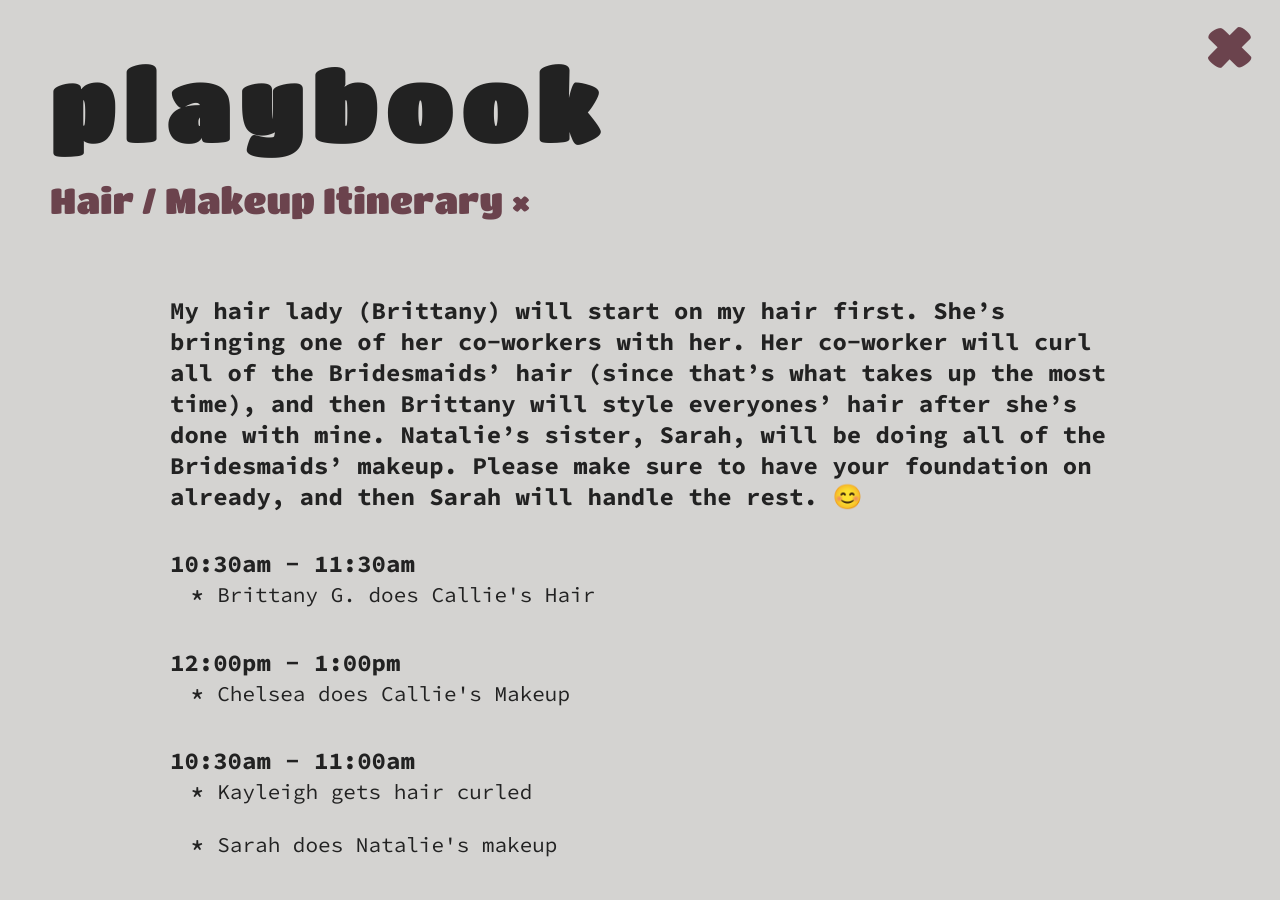
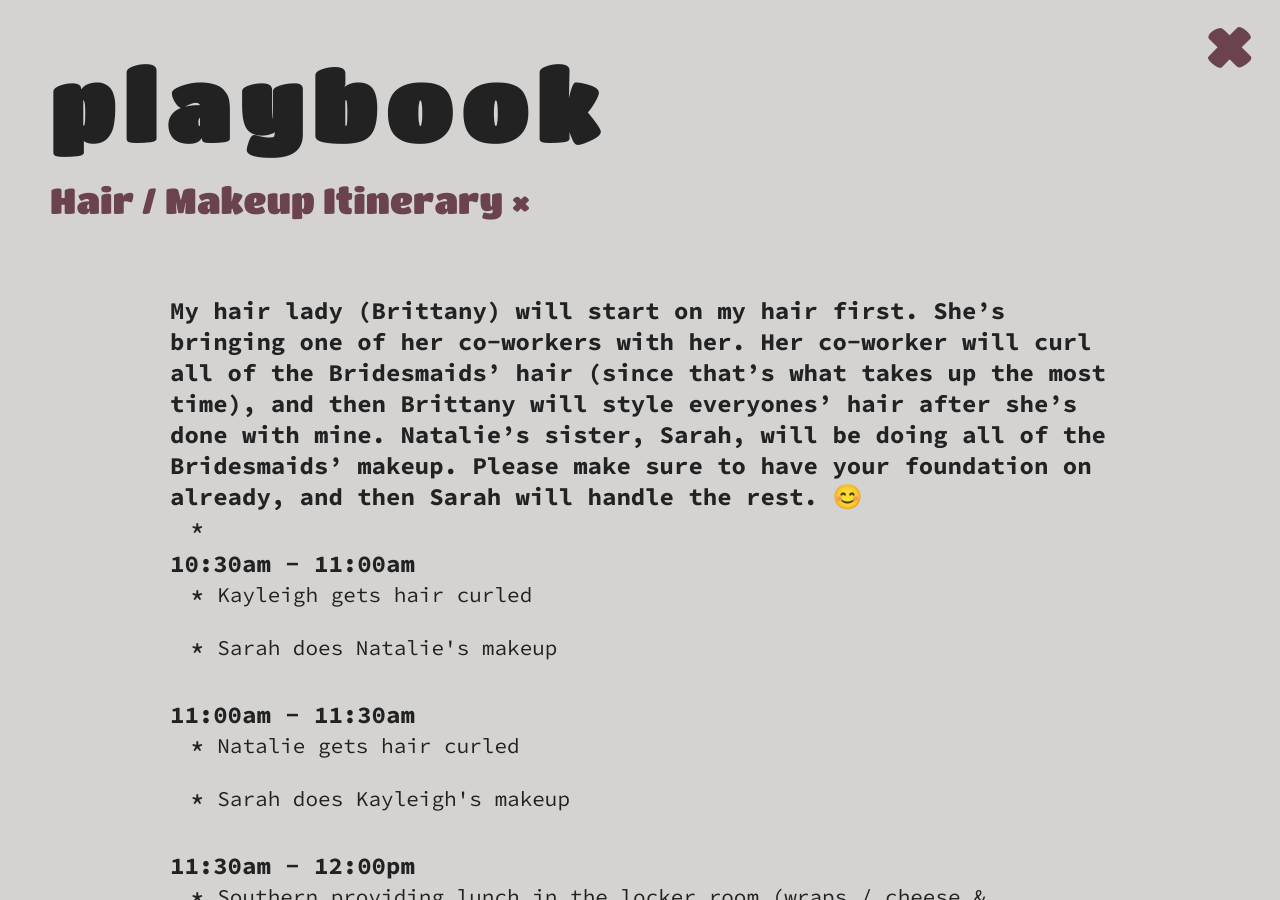
Before and after one commit to grantstandridge/grantstandridge.github.io, a Jekyll site: the page built from _buckets/hair-slash-makeup-itinerary.markdown, in a window 1280 px wide and 900 px high. Built offline with Jekyll 4.4.1, drawn with Linux system fonts in a browser that asks for light colours.

Commit message:
Updated Hair Slash Makeup Itinerary

```diff
--- a/_buckets/hair-slash-makeup-itinerary.markdown
+++ b/_buckets/hair-slash-makeup-itinerary.markdown
@@ -8,12 +8,8 @@ Schedule:
     hair after she’s done with mine. \n\nNatalie’s sister, Sarah, will be doing all
     of the Bridesmaids’ makeup. Please make sure to have your foundation on already,
     and then Sarah will handle the rest. \U0001F60A"
-- Parent: '10:30am - 11:30am '
   Children:
-  - 'Brittany G. does Callie''s Hair '
-- Parent: 12:00pm - 1:00pm
-  Children:
-  - Chelsea does Callie's Makeup
+  -
 - Parent: 10:30am - 11:00am
   Children:
   - Kayleigh gets hair curled
```
